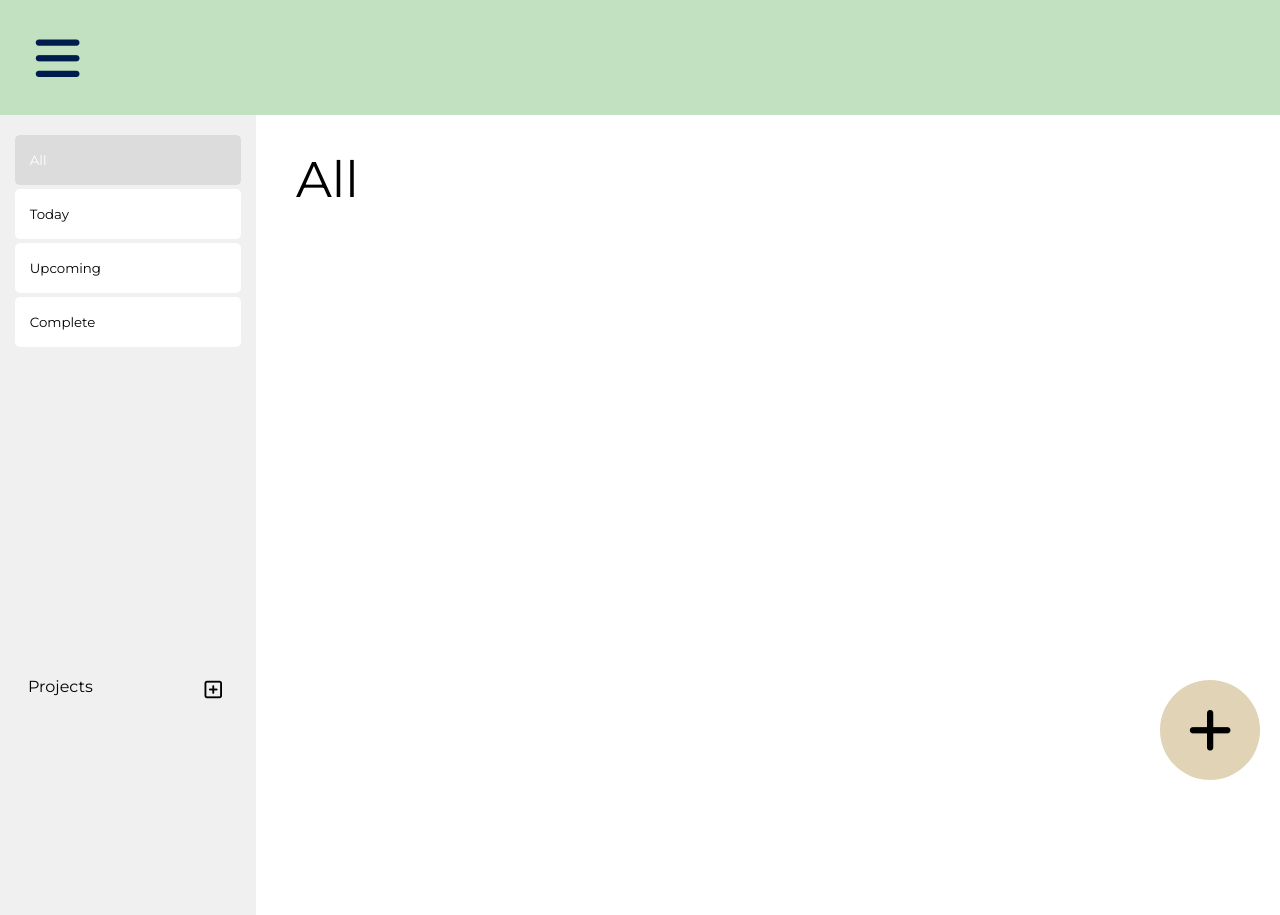
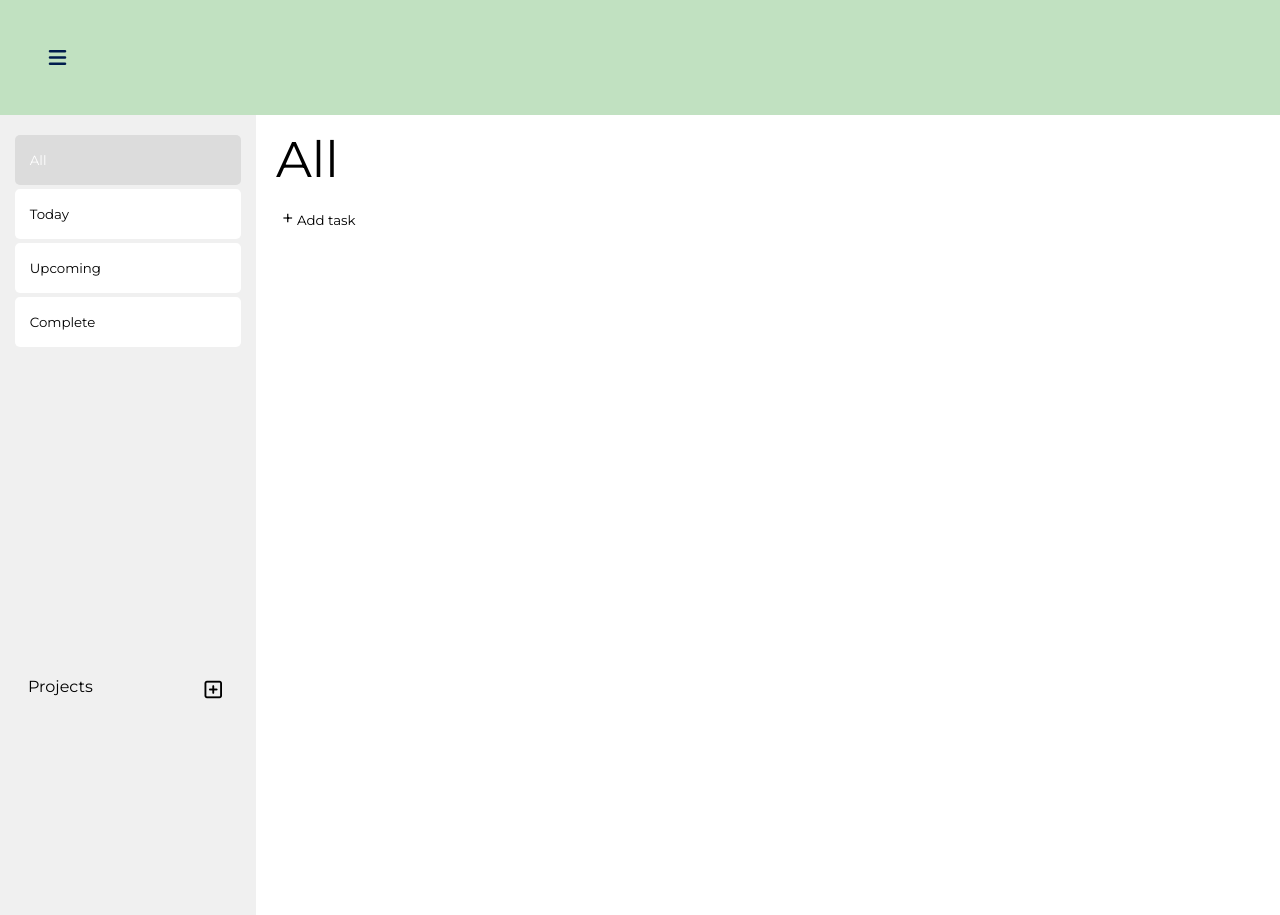
Before and after one commit to julianchso/odin-to-do-list, a website built with webpack: page src/template.html in a window 1280 px wide. Both pictures are taken after a click on the button "All". Built offline with nearby package versions, Linux system fonts and the light colour scheme.

Commit message:
add nonfunctioning addTaskBtn

```diff
--- a/src/index.js
+++ b/src/index.js
@@ -1,6 +1,13 @@
 import './styles/main.scss';
 import { eventListeners } from './handlers';
-import { toggleSidebar, switchSidebar, clearContent, setTitle } from './render.js';
+import {
+  toggleSidebar,
+  switchSidebar,
+  clearContent,
+  setTitle,
+  addTaskBox,
+  addTaskBtn,
+} from './render.js';
 
 // Rule of thumb: if you only ever need ONE of something (gameBoard, displayController), use a module.
 // If you need multiples of something (players!), create them with factories.
@@ -17,13 +24,7 @@ eventListeners();
 // index.js: bring it all together
 
 clearContent();
-setTitle();
-
-const loadPage = (() => {
-  // const all = document.querySelector('#all');
-  // const today = document.querySelector('#today');
-  // const upcoming = document.querySelector('#upcoming');
-  // const complete = document.querySelector('#complete');
+all();
 
 document.addEventListener('click', (e) => {
   const target = e.target.innerText;
@@ -37,24 +38,30 @@ const loadPage = (() => {
 function all() {
   console.log('load all');
   setTitle();
+  addTaskBtn();
   // loadAll();
 }
 
 function today() {
   console.log('load today');
   setTitle();
+  addTaskBtn();
+
   // loadToday();
 }
 
 function upcoming() {
   console.log('load upcoming');
   setTitle();
+  addTaskBtn();
+
   // loadUpcoming()
 }
 
 function complete() {
   console.log('load complete');
   setTitle();
+  addTaskBtn();
+
   // loadComplete();
 }
-})();
--- a/src/render.js
+++ b/src/render.js
@@ -35,4 +35,24 @@ const setTitle = function () {
   });
 };
 
-export { toggleSidebar, switchSidebar, clearContent, setTitle };
+const addTaskBtn = function () {
+  const content = document.querySelector('#content');
+  const span = document.createElement('span');
+  const addTaskBtn = document.createElement('button');
+
+  addTaskBtn.innerHTML = '<i class="fa-thin fa-plus icon"></i><span> Add task</span>';
+
+  addTaskBtn.id = 'addTaskBtn';
+
+  span.appendChild(addTaskBtn);
+  content.appendChild(span);
+};
+
+const addTaskBox = function () {
+  const content = document.querySelector('#content');
+  const inputBox = document.createElement('input');
+
+  content.appendChild(inputBox);
+};
+
+export { toggleSidebar, switchSidebar, clearContent, setTitle, addTaskBox, addTaskBtn };
--- a/src/styles/main.scss
+++ b/src/styles/main.scss
@@ -168,10 +168,17 @@ button {
   font-family: inherit;
 }
 
+div > span > button {
+  vertical-align: middle;
+}
+
+#content {
+  margin-left: 20px;
+}
+
 h2 {
-  margin: 20px;
-  padding: 20px;
   font-size: 50px;
+  margin: 20px 0px;
 }
 
 .taskFilterBtns {
@@ -221,26 +228,8 @@ h2 {
   width: 200px;
 }
 
-#addTaskBtn {
-  height: $addTaskBtn-height;
-  width: $addTaskBtn-width;
-  border-radius: 50%;
-  border: none;
-  background-color: $color-tertiary;
-}
-
-.floating-div {
-  position: fixed;
-  bottom: 20px;
-  right: 50%;
-  transform: translateX(calc($addTaskBtn-width / 2));
-}
-
 .icon {
-  display: inline-block;
-  text-align: center;
-  vertical-align: center;
-  font-size: 50px;
+  font-size: 20px;
 }
 
 #addProjectBtn {
@@ -255,6 +244,11 @@ h2 {
 
 .fa-square-plus {
   font-size: 20px;
+}
+
+#addTaskBtn {
+  border: none;
+  background-color: transparent;
 }
 
 @media only screen and (min-width: 600px) {
--- a/src/template.html
+++ b/src/template.html
@@ -45,9 +45,6 @@
       <div id="content">
         <div id="tasks"></div>
       </div>
-      <button id="addTaskBtn" class="floating-div">
-        <i class="fa-solid fa-plus icon"></i>
-      </button>
     </div>
   </body>
 </html>
```
Also changed, not shown: src/handlers.js (+8 -2 lines), src/task.js (+11 -4 lines), dist/index.html, 1 other file. Lines whose indentation alone changed are shown as unchanged.
